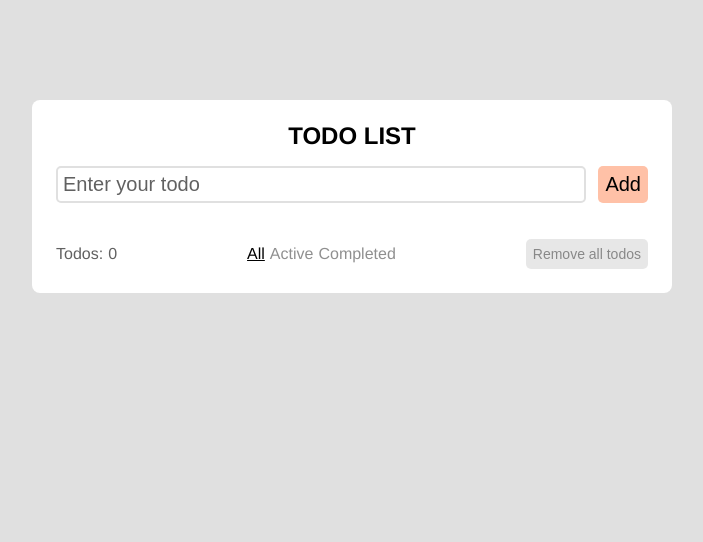
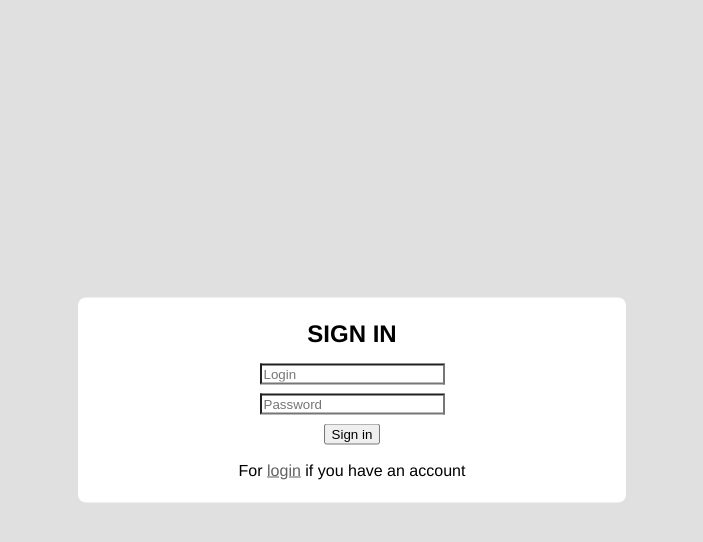
Before and after one commit to Yunost-79/ToDo-Yunost, a React (Create React App) app in the folder todo-react-func/: page /sign-in in a window 1280 px wide. Shown: the top 542 px of the page, without its empty margins (288-991 px from the left). Built offline with nearby package versions, Linux system fonts and the light colour scheme.

Commit message:
feature: create basic routing

```diff
--- a/todo-react-func/package.json
+++ b/todo-react-func/package.json
@@ -16,9 +16,11 @@
         "@types/react": "^19.1.4",
         "@types/react-dom": "^19.1.5",
         "eslint-config-react-app": "^7.0.1",
+        "formik": "^2.4.6",
         "react": "^18.2.0",
         "react-dom": "^18.2.0",
         "react-redux": "^9.2.0",
+        "react-router-dom": "6.30.1",
         "react-scripts": "5.0.1",
         "redux": "^5.0.1",
         "redux-saga": "^1.3.0",
--- a/todo-react-func/src/App.tsx
+++ b/todo-react-func/src/App.tsx
@@ -1,14 +1,31 @@
 import { css, Global } from '@emotion/react'
 import styled from '@emotion/styled'
+import { Route, BrowserRouter as Router, Routes } from 'react-router-dom'
+import { PATHS } from './globalVariables/pathsVariables'
 import { COLORS } from './globalVariables/styledVariables'
+import SignInPage from './pages/SignInPage'
+import SignUpPage from './pages/SignUpPage'
 import TodoPage from './pages/TodoPage'
+import PrivateRoutes from './utils/PrivateRoute'
+import PublicRoutes from './utils/PublicRoute'
 
 const App = () => {
     return (
         <>
             <Global styles={globalStyles} />
             <StyledWrapper>
-                <TodoPage />
+                <Router>
+                    <Routes>
+                        <Route element={<PrivateRoutes />}>
+                            <Route path={PATHS.MAIN} element={<TodoPage />} />
+                        </Route>
+
+                        <Route element={<PublicRoutes />}>
+                            <Route path={PATHS.SIGN_IN} element={<SignInPage />} />
+                            <Route path={PATHS.SIGN_UP} element={<SignUpPage />} />
+                        </Route>
+                    </Routes>
+                </Router>
             </StyledWrapper>
         </>
     )
--- /dev/null
+++ b/todo-react-func/src/components/AuthFooter/AuthFooter.tsx
@@ -0,0 +1,34 @@
+import styled from '@emotion/styled'
+import { FC } from 'react'
+import { Link } from 'react-router-dom'
+import { PATHS } from '../../globalVariables/pathsVariables'
+import { COLORS } from '../../globalVariables/styledVariables'
+
+type AuthFooterProps = {
+    to: string
+}
+
+const AuthFooter: FC<AuthFooterProps> = ({ to }) => {
+    return to === PATHS.SIGN_IN ? (
+        <Span>
+            For <Link to={PATHS.SIGN_IN}>registration</Link> if you don't have an account
+        </Span>
+    ) : (
+        <Span>
+            For <Link to={PATHS.SIGN_UP}>login</Link> if you have an account
+        </Span>
+    )
+}
+
+const Span = styled.span`
+    & a {
+        color: ${COLORS.HARD_GREY};
+        transition: 0.2s;
+
+        &:hover {
+            color: ${COLORS.HARD_ORANGE};
+        }
+    }
+`
+
+export default AuthFooter
--- /dev/null
+++ b/todo-react-func/src/components/AuthHeader/AuthHeader.tsx
@@ -0,0 +1,18 @@
+import styled from '@emotion/styled'
+import { FC } from 'react'
+
+type AuthHeaderProps = {
+    title: string
+}
+
+const AuthHeader: FC<AuthHeaderProps> = ({ title }) => {
+    return <H1>{title}</H1>
+}
+
+const H1 = styled.h1`
+    text-align: center;
+    font-size: 24px;
+    text-transform: uppercase;
+    font-weight: 600;
+`
+export default AuthHeader
--- /dev/null
+++ b/todo-react-func/src/globalVariables/pathsVariables.ts
@@ -0,0 +1,7 @@
+export const PATHS = {
+    MAIN: '/',
+    SIGN_IN: '/sign-in',
+    SIGN_UP: '/sign-up',
+} as const
+
+export const TEST_TOKEN = false
--- /dev/null
+++ b/todo-react-func/src/pages/SignInPage.tsx
@@ -0,0 +1,60 @@
+import styled from '@emotion/styled'
+import AuthFooter from '../components/AuthFooter/AuthFooter'
+import AuthHeader from '../components/AuthHeader/AuthHeader'
+import Button from '../components/UI/Buttons/Button'
+import Input from '../components/UI/Inputs/Input'
+import { PATHS } from '../globalVariables/pathsVariables'
+import { COLORS } from '../globalVariables/styledVariables'
+
+const SignInPage = () => {
+    return (
+        <StyledContainer>
+            <StyledTodoContainer>
+                <AuthHeader title="Sign In" />
+                <Form>
+                    <Input placeholder="Login" />
+                    <Input placeholder="Password" />
+                    <Button>Sign in</Button>
+                </Form>
+
+                <AuthFooter to={PATHS.SIGN_UP} />
+            </StyledTodoContainer>
+        </StyledContainer>
+    )
+}
+
+const StyledContainer = styled.div`
+    position: absolute;
+    top: 50%;
+    left: 50%;
+    transform: translate(-50%, -50%);
+`
+
+const StyledTodoContainer = styled.div`
+    display: flex;
+    flex-direction: column;
+    align-items: center;
+    justify-content: center;
+    gap: 18px;
+    background-color: ${COLORS.WHITE};
+    width: 100%;
+    padding: 24px;
+    border-radius: 8px;
+
+    @media (max-width: 1025px) {
+        width: 80%;
+    }
+`
+
+const Form = styled.form`
+    display: flex;
+    flex-direction: column;
+    align-items: center;
+    justify-content: center;
+    gap: 9px;
+
+    width: 100%;
+    min-width: 500px;
+`
+
+export default SignInPage
--- /dev/null
+++ b/todo-react-func/src/pages/SignUpPage.tsx
@@ -0,0 +1,54 @@
+import styled from '@emotion/styled'
+import AuthFooter from '../components/AuthFooter/AuthFooter'
+import AuthHeader from '../components/AuthHeader/AuthHeader'
+import Button from '../components/UI/Buttons/Button'
+import Input from '../components/UI/Inputs/Input'
+import { PATHS } from '../globalVariables/pathsVariables'
+import { COLORS } from '../globalVariables/styledVariables'
+
+const SignUpPage = () => {
+    return (
+        <StyledContainer>
+            <StyledTodoContainer>
+                <AuthHeader title="Sign Up" />
+                <Form>
+                    <Input placeholder="Login" />
+                    <Input placeholder="Enter your password" />
+                    <Input placeholder="Enter your password again" />
+                    <Button>Sign up</Button>
+                </Form>
+                <AuthFooter to={PATHS.SIGN_IN} />
+            </StyledTodoContainer>
+        </StyledContainer>
+    )
+}
+
+const StyledContainer = styled.div`
+    position: absolute;
+    top: 50%;
+    left: 50%;
+    transform: translate(-50%, -50%);
+`
+
+const StyledTodoContainer = styled.div`
+    display: flex;
+    flex-direction: column;
+    align-items: center;
+    justify-content: center;
+    gap: 18px;
+    background-color: ${COLORS.WHITE};
+    width: 100%;
+    padding: 24px;
+    border-radius: 8px;
+
+    @media (max-width: 1025px) {
+        width: 80%;
+    }
+`
+
+const Form = styled.form`
+    display: flex;
+
+`
+
+export default SignUpPage
--- /dev/null
+++ b/todo-react-func/src/utils/PrivateRoute.tsx
@@ -0,0 +1,10 @@
+import { Navigate, Outlet } from 'react-router-dom'
+import { PATHS, TEST_TOKEN } from '../globalVariables/pathsVariables'
+
+const PrivateRoutes = () => {
+    const isAuth = { token: TEST_TOKEN }
+
+    return isAuth.token ? <Outlet /> : <Navigate to={PATHS.SIGN_IN} replace />
+}
+
+export default PrivateRoutes
--- /dev/null
+++ b/todo-react-func/src/utils/PublicRoute.tsx
@@ -0,0 +1,10 @@
+import { Navigate, Outlet } from 'react-router-dom'
+import { PATHS, TEST_TOKEN } from '../globalVariables/pathsVariables'
+
+const PublicRoutes = () => {
+    const isAuth = { token: TEST_TOKEN }
+
+    return isAuth.token ? <Navigate to={PATHS.MAIN} replace /> : <Outlet />
+}
+
+export default PublicRoutes
```
